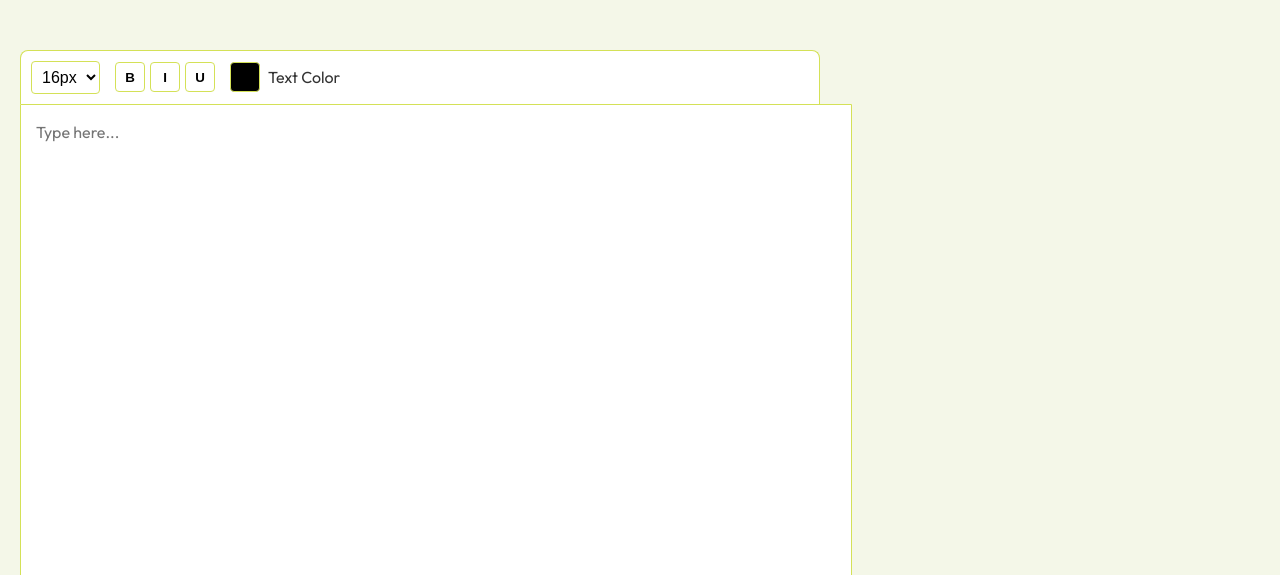
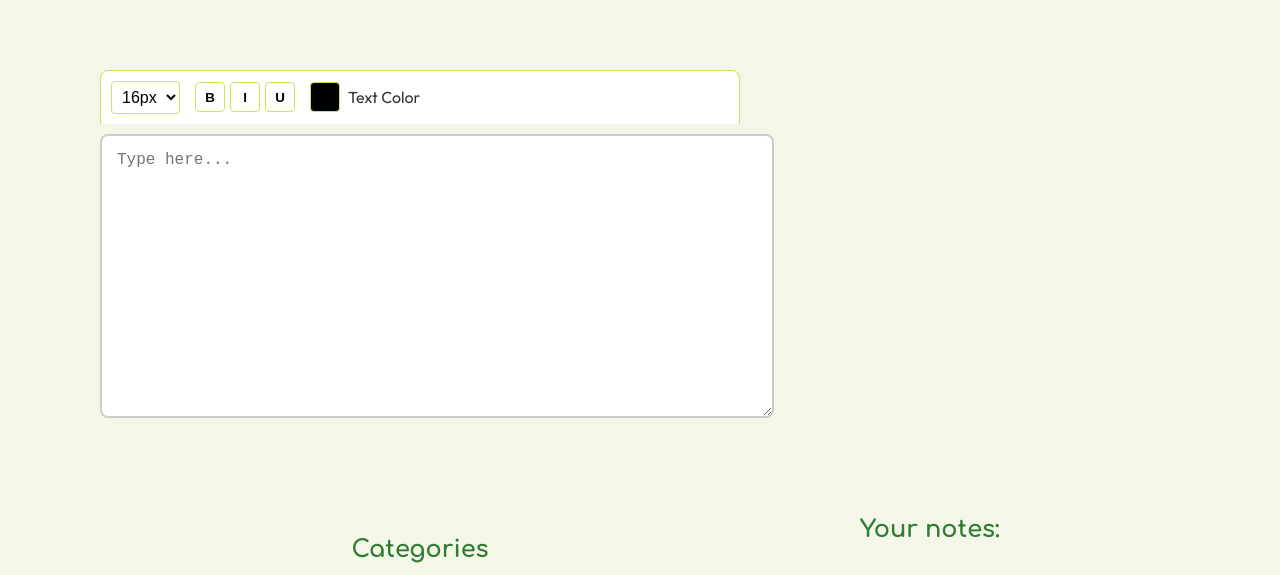
Before and after one commit to Mrtukaji/Paki-Note---, a plain HTML site: page Pages/notes.html in a window 1280 px wide. Shown: the part 196-771 px from the top of the page. Drawn offline with Linux system fonts and the light colour scheme.

Commit message:
changed the size of notepad

```diff
--- a/Assets/notes.css
+++ b/Assets/notes.css
@@ -185,23 +185,18 @@ h1 {
 
 .inpt {
     width: 100%;
-    height: 500px;
+    min-height: 250px;
+    padding: 15px;
+    margin: 10px 0;
+    border: 2px solid #ccc;
+    border-radius: 8px;
     font-size: 16px;
-    padding: 15px;
-    border: 1px solid #D4E157;
-    border-radius: 8px;
-    background: white;
-    line-height: 1.6;
     resize: vertical;
-    border-top-left-radius: 0;
-    border-top-right-radius: 0;
-    font-family: 'Outfit', sans-serif;
 }
 
 #inpt-container {
-    grid-column: 1 / 2;
-    align-self: start;
-    width: 100%;
+    width: 80%;
+    margin: 20px auto;
 }
 
 #note-container {
--- a/Pages/notes.html
+++ b/Pages/notes.html
@@ -52,7 +52,7 @@
                     <label for="text-color">Text Color</label>
                 </div>
             </div>
-            <textarea type="text" id="inpt" class="inpt" placeholder="Type here..."></textarea>
+            <textarea type="text" id="inpt" class="inpt" placeholder="Type here..." rows="10"></textarea>
         </div>
         <div id="category-container">
             <div class="category-management">
```
